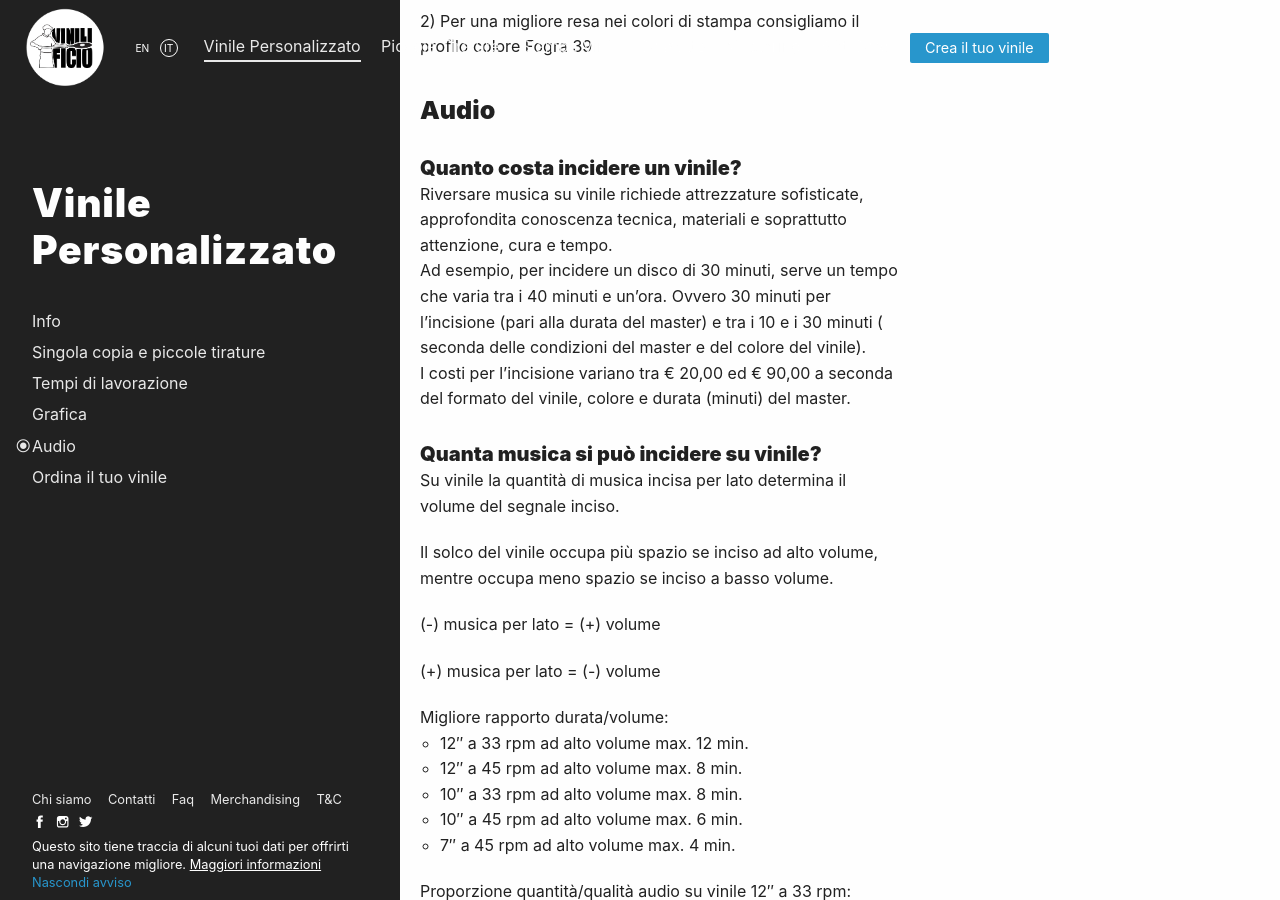
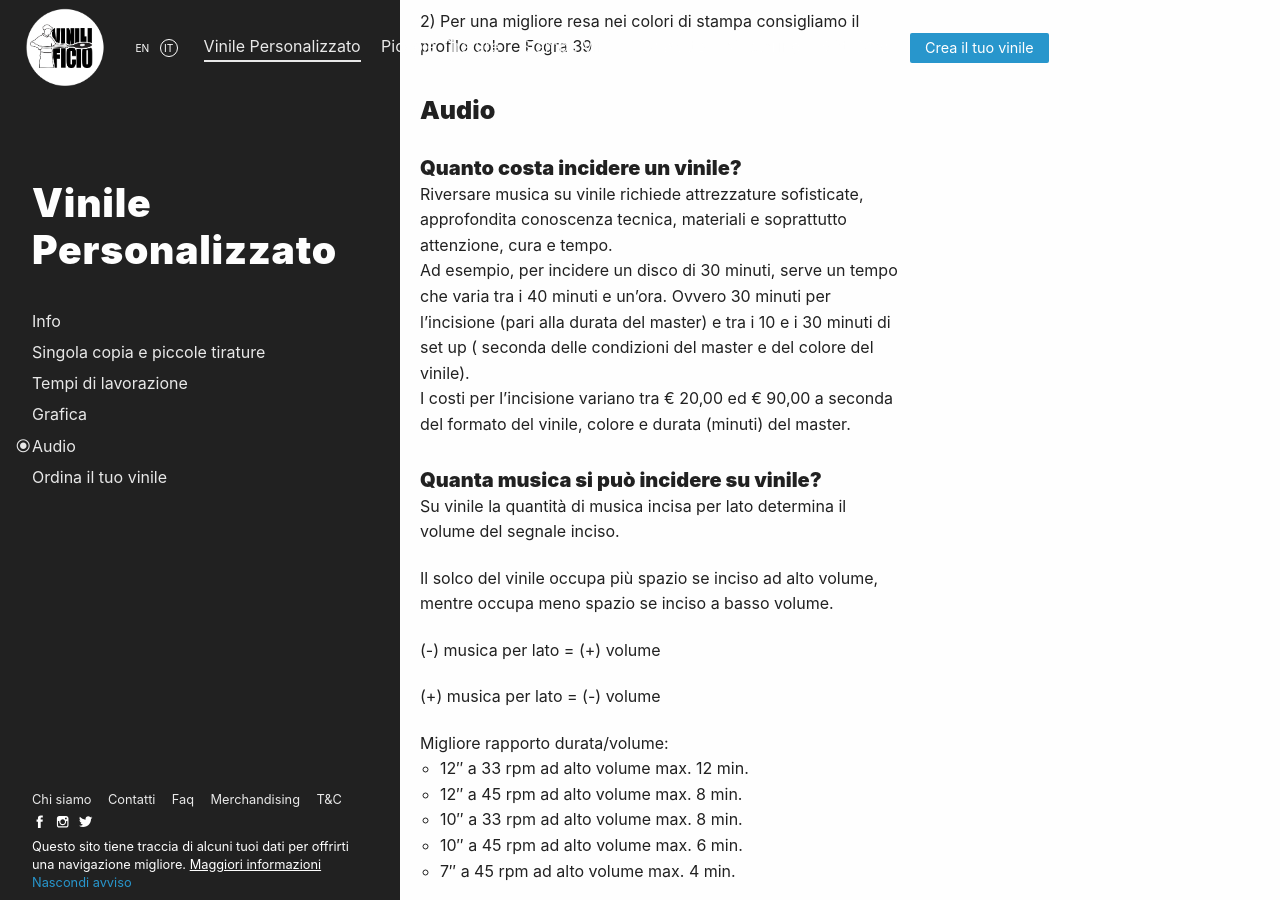
Before and after one commit to Vinilificio/vinilificio.com, a Jekyll site: the page built from _pages/copia-singola.md, in a window 1280 px wide and 900 px high, scrolled down 2987 px. Built offline with Jekyll 4.4.1, drawn with Linux system fonts in a browser that asks for light colours; nearby versions of some CDN libraries; comment, search, counter and statistics services are not loaded.

Commit message:
Update copia-singola.md

```diff
--- a/_pages/copia-singola.md
+++ b/_pages/copia-singola.md
@@ -95,7 +95,7 @@
 
 #### Quanto costa incidere un vinile?
 Riversare musica su vinile richiede attrezzature sofisticate, approfondita conoscenza tecnica, materiali e soprattutto attenzione, cura e tempo.<br>
-Ad esempio, per incidere un disco di 30 minuti, serve un tempo che varia tra i 40 minuti e un'ora. Ovvero 30 minuti per l'incisione (pari alla durata del master) e tra i 10 e i 30 minuti ( seconda delle condizioni del master e del colore del vinile).
+Ad esempio, per incidere un disco di 30 minuti, serve un tempo che varia tra i 40 minuti e un'ora. Ovvero 30 minuti per l'incisione (pari alla durata del master) e tra i 10 e i 30 minuti di set up ( seconda delle condizioni del master e del colore del vinile).
 <br>I costi per l'incisione variano tra € 20,00 ed € 90,00 a seconda del formato del vinile, colore e durata (minuti) del master.
 
 #### Quanta musica si può incidere su vinile?
```
